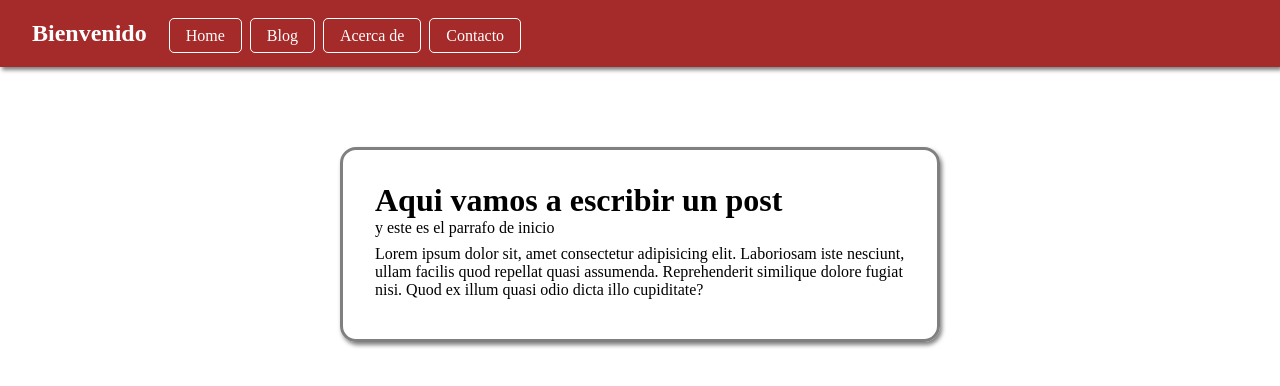
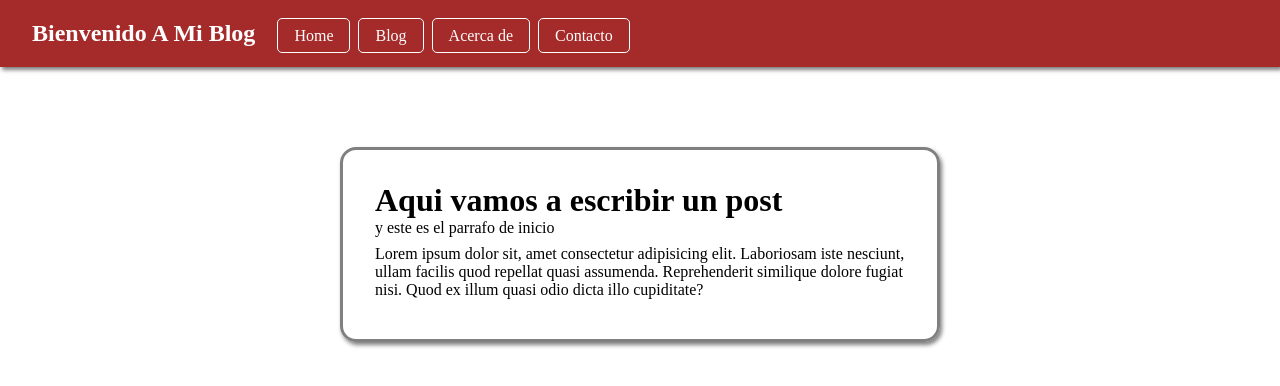
Before and after one commit to FrcGustavo/hyperblog, a plain HTML site: page index.html in a window 1280 px wide. Drawn offline with Linux system fonts and the light colour scheme.

Commit message:
Agregando un mejor titulo
Por que puedo

```diff
--- a/index.html
+++ b/index.html
@@ -10,7 +10,7 @@
 <body>
     <header class="shadow">
         <div class="logo">
-            Bienvenido
+            Bienvenido A Mi Blog
         </div>
 
         <nav>
```
